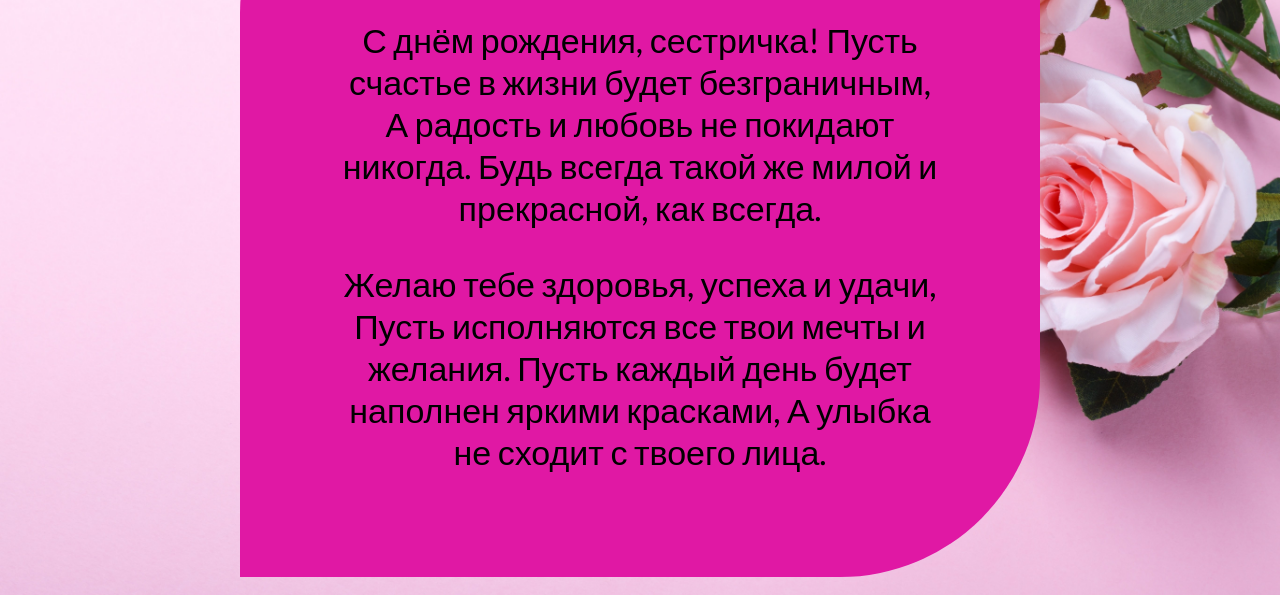
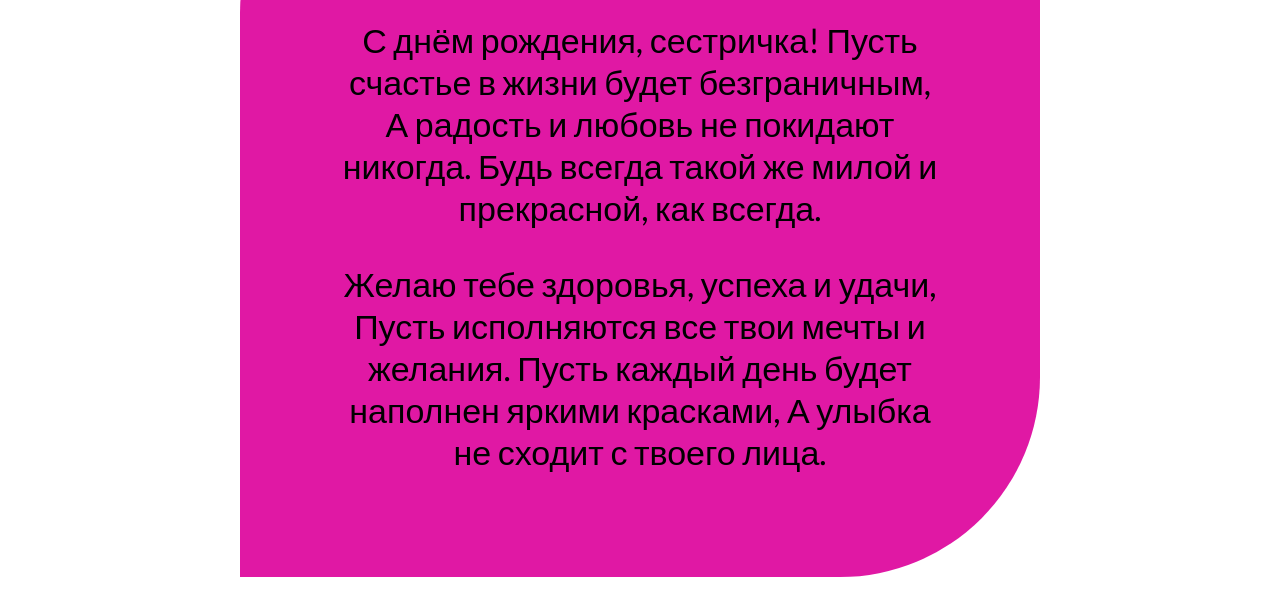
Before and after one commit to reykyt/happy---birthday, a plain HTML site: page index.html in a window 1280 px wide. Shown: the part 205-800 px from the top of the page. Drawn offline with Linux system fonts and the light colour scheme.

Commit message:
Update style.css

```diff
--- a/css/style.css
+++ b/css/style.css
@@ -5,7 +5,7 @@ html {
 
 body {
     margin: 0;
-    background-image: url(../img/1674913540_bogatyr-club-p-krasivii-fon-dlya-pozdravleniya-s-dnem-roz-65.jpg);
+   bacround-color:people;
     background-position: right bottom;
     background-size: cover;
     font-family: "Lato", sans-serif;
```
